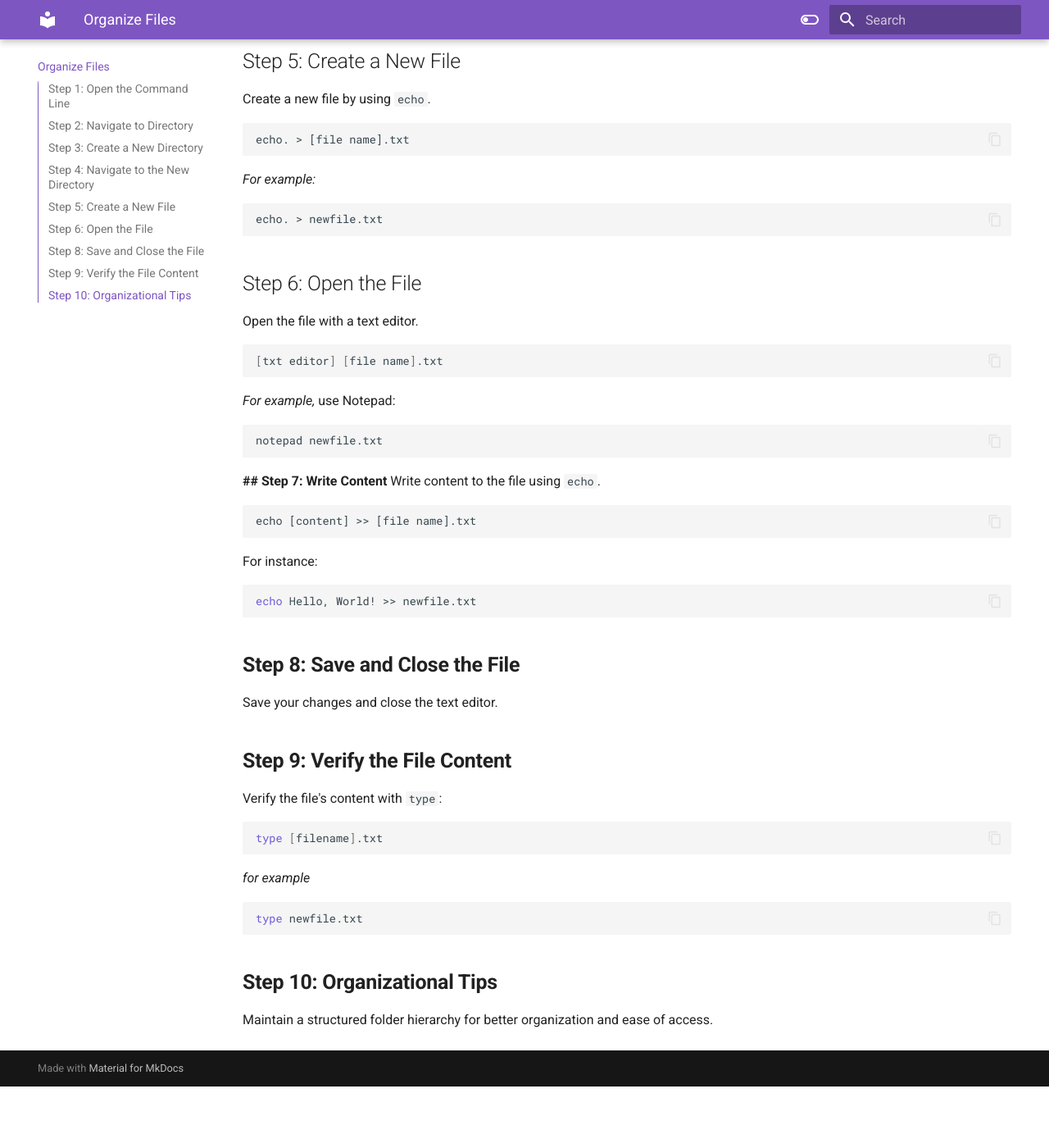
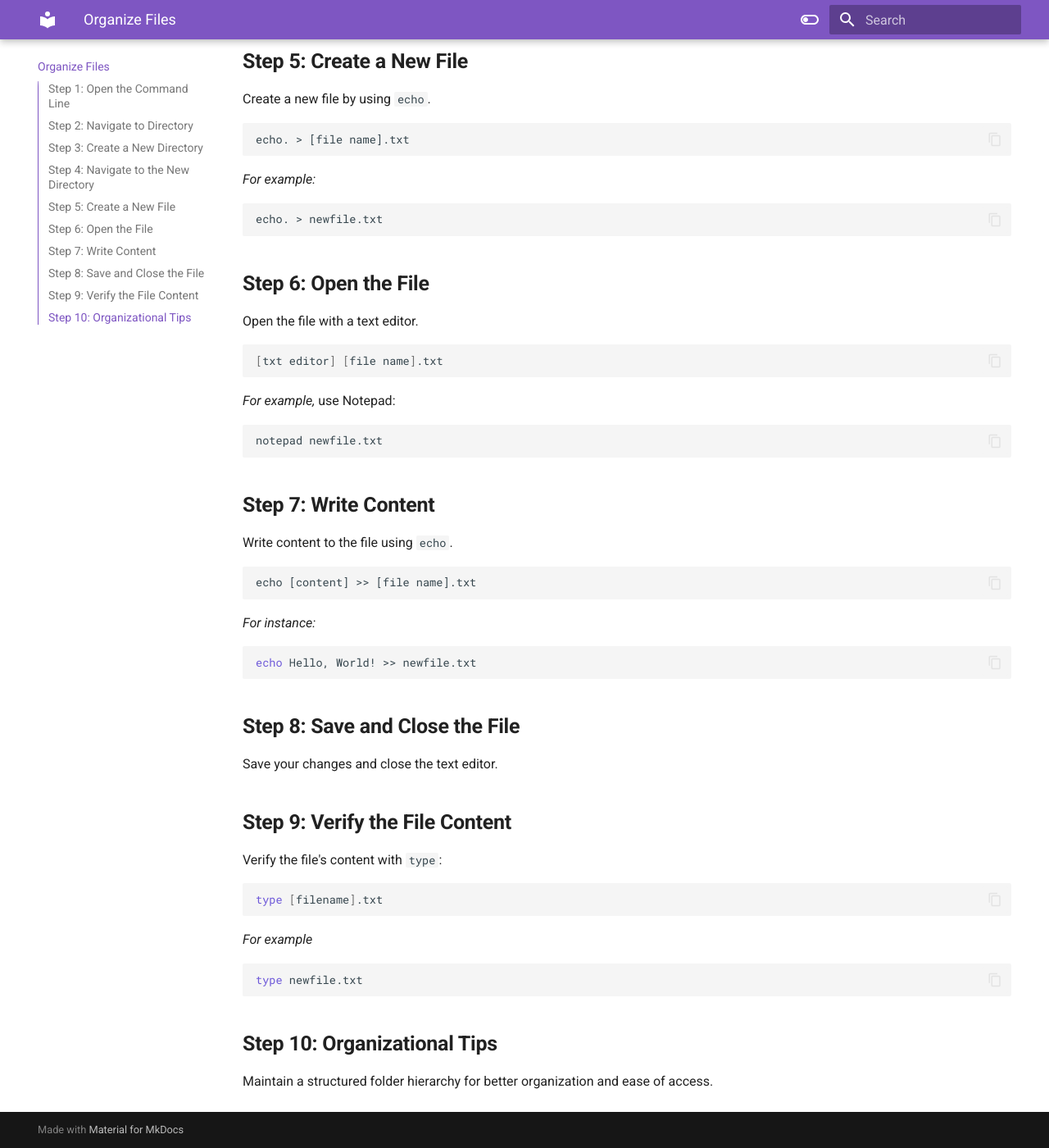
Before and after one commit to RichardLi6/UsingCommandLine, an MkDocs documentation site: the page built from docs/OrganizeFiles.md, in a window 1280 px wide and 1400 px high, scrolled down 1586 px. Shown: the whole window at 82% size. Built offline with MkDocs 1.6.1 and Material for MkDocs 9.7.7, drawn with Linux system fonts in a browser that asks for light colours; before the commit the page ends 2911 px from its top, so only the background shows below that.

Commit message:
Adjusted file again

````diff
--- a/docs/OrganizeFiles.md
+++ b/docs/OrganizeFiles.md
@@ -59,7 +59,7 @@ cd [Folder Name]
 cd NewFolder
 ```
 
-##  Step 5: Create a New File </b>
+## <b> Step 5: Create a New File </b>
 Create a new file by using `echo`.
 ```
 echo. > [file name].txt
@@ -70,7 +70,7 @@ echo. > [file name].txt
 echo. > newfile.txt
 ```
 
-## Step 6: Open the File
+## <b> Step 6: Open the File </b>
 Open the file with a text editor.
 ```bash
 [txt editor] [file name].txt
@@ -82,13 +82,13 @@ Open the file with a text editor.
 notepad newfile.txt
 ```
 
-<b> ## Step 7: Write Content </b>
+## <b> Step 7: Write Content </b>
 Write content to the file using `echo`.
 ```
 echo [content] >> [file name].txt
 ```
 
-For instance:
+<i> For instance: </i>
 ```bash
 echo Hello, World! >> newfile.txt
 ```
@@ -102,7 +102,7 @@ Verify the file's content with `type`:
 ```bash
 type [filename].txt
 ```
-<i> for example </i>
+<i> For example </i>
 ```bash
 type newfile.txt
 ```
````
